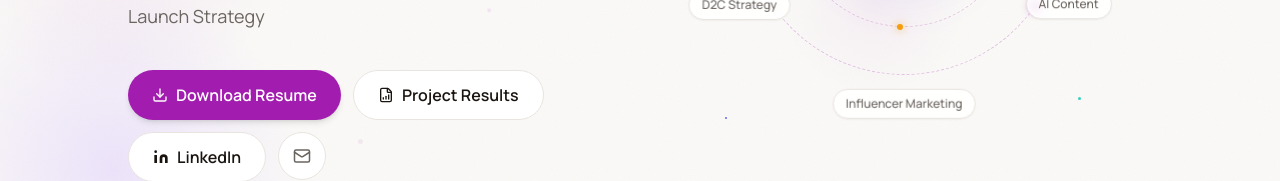
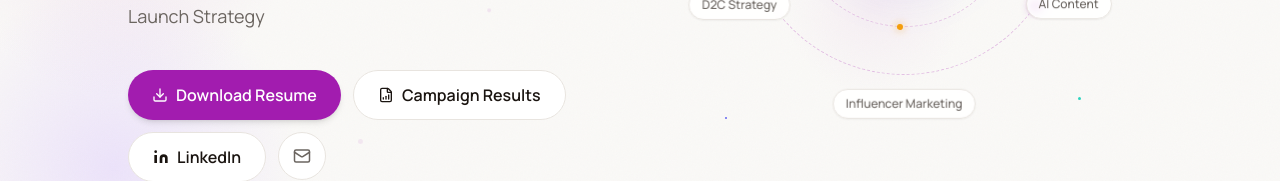
Before and after one commit to hitakshi-s/portfolio, a React (Vite) app: page / in a window 1280 px wide. Shown: the part 485-666 px from the top of the page. Built offline with nearby package versions, Linux system fonts and the light colour scheme.

Commit message:
Rename hero button from Project Results to Campaign Results

```diff
--- a/src/sections/Hero.tsx
+++ b/src/sections/Hero.tsx
@@ -178,7 +178,7 @@ export function Hero() {
               className="inline-flex items-center gap-2 px-6 py-3 border border-border bg-surface text-text-primary font-semibold rounded-full hover:border-accent hover:text-accent hover:bg-accent-light transition-colors duration-200"
             >
               <FileBarChart size={16} />
-              Project Results
+              Campaign Results
             </MagneticCTA>
             <MagneticCTA
               href={resume.linkedin}
```
